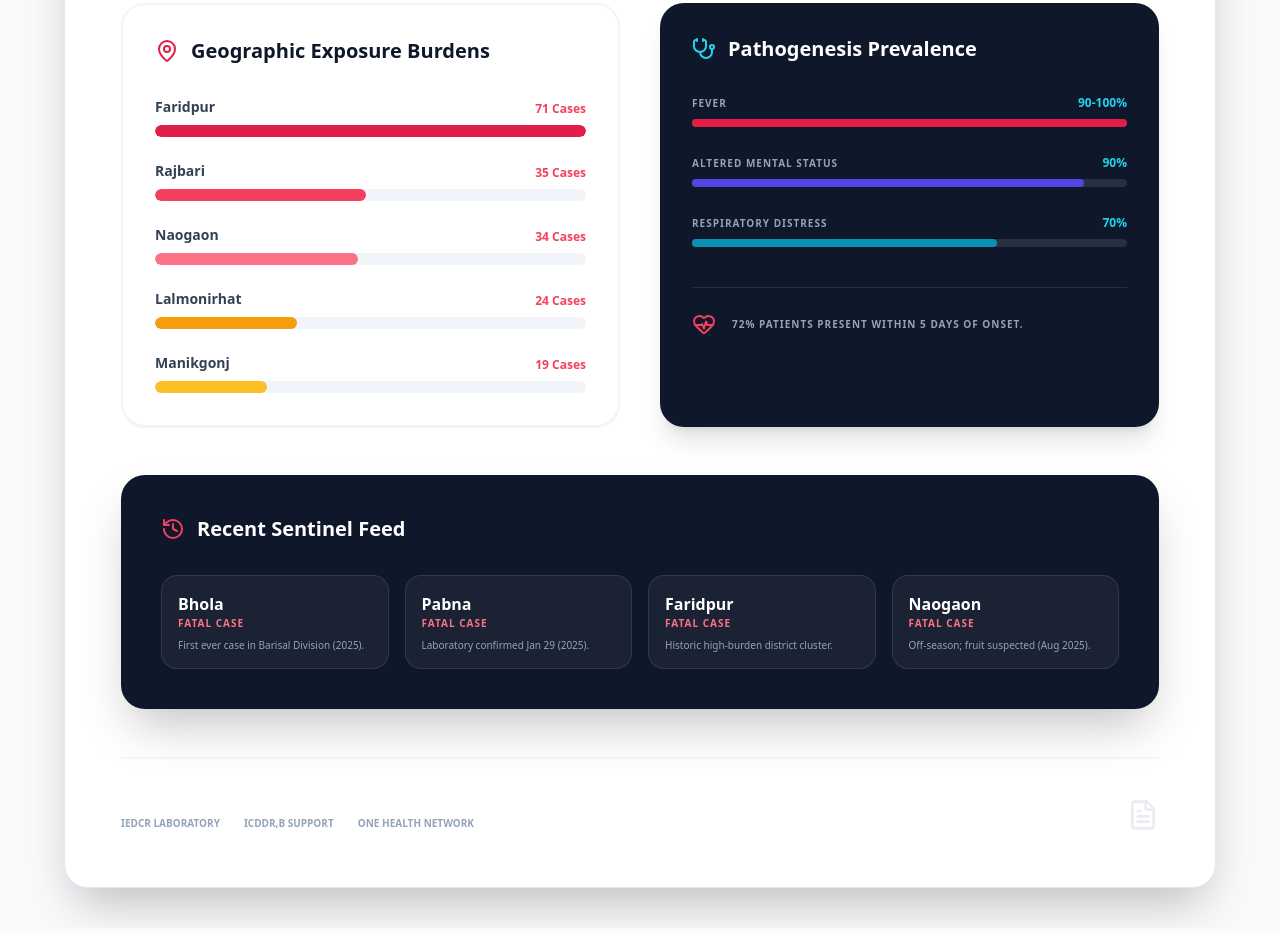
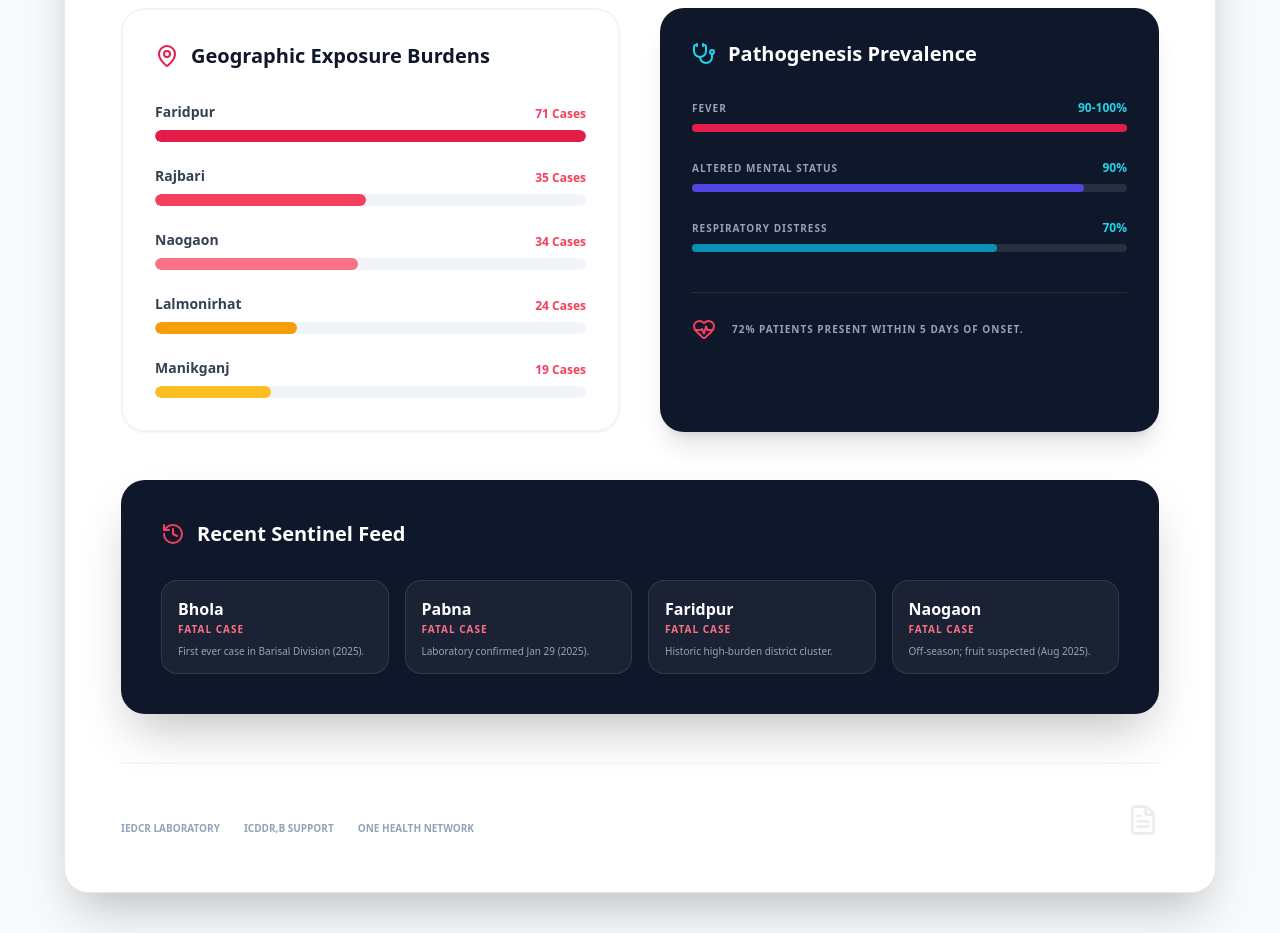
Before and after one commit to ahasan722/nipah-report, a plain HTML site: page Index.html in a window 1280 px wide. Shown: the part 542-1475 px from the top of the page. Drawn offline with nearby package versions, Linux system fonts and the light colour scheme.

Commit message:
Add files via upload

```diff
--- a/Index.html
+++ b/Index.html
@@ -14,9 +14,23 @@
             .print-shadow-none { box-shadow: none !important; border: none !important; }
             body { background-color: white !important; padding: 0 !important; }
         }
+        /* Custom scrollbar for better aesthetics */
+        ::-webkit-scrollbar {
+            width: 8px;
+        }
+        ::-webkit-scrollbar-track {
+            background: #f1f1f1;
+        }
+        ::-webkit-scrollbar-thumb {
+            background: #cbd5e1;
+            border-radius: 4px;
+        }
+        ::-webkit-scrollbar-thumb:hover {
+            background: #94a3b8;
+        }
     </style>
 </head>
-<body class="bg-slate-50 font-sans text-slate-900 p-4 md:p-10">
+<body class="bg-slate-50 font-sans text-slate-900 p-4 md:p-10 leading-relaxed">
 
     <!-- UI ACTIONS (Hidden on Print) -->
     <div class="max-w-6xl mx-auto mb-6 flex justify-between items-center no-print">
@@ -103,8 +117,8 @@
                         <div class="w-full h-3 bg-slate-100 rounded-full overflow-hidden"><div class="h-full bg-amber-500 rounded-full" style="width: 33%"></div></div>
                     </div>
                     <div class="space-y-2">
-                        <div class="flex justify-between items-end"><span class="text-sm font-bold text-slate-700">Manikgonj</span><span class="text-xs font-black text-rose-500">19 Cases</span></div>
-                        <div class="w-full h-3 bg-slate-100 rounded-full overflow-hidden"><div class="h-full bg-amber-400 rounded-full" style="width: 26%"></div></div>
+                        <div class="flex justify-between items-end"><span class="text-sm font-bold text-slate-700">Manikganj</span><span class="text-xs font-black text-rose-500">19 Cases</span></div>
+                        <div class="w-full h-3 bg-slate-100 rounded-full overflow-hidden"><div class="h-full bg-amber-400 rounded-full" style="width: 27%"></div></div>
                     </div>
                 </div>
             </div>
@@ -142,22 +156,22 @@
                 <i data-lucide="history" class="text-rose-500"></i> Recent Sentinel Feed
             </h3>
             <div class="grid grid-cols-1 md:grid-cols-4 gap-4">
-                <div class="p-4 bg-white/5 border border-white/10 rounded-2xl">
+                <div class="p-4 bg-white/5 border border-white/10 rounded-2xl transition-colors hover:bg-white/10">
                     <h4 class="text-base font-black">Bhola</h4>
                     <p class="text-[10px] text-rose-400 font-bold uppercase mb-2 tracking-widest">Fatal Case</p>
                     <p class="text-[10px] text-slate-400 font-medium leading-tight">First ever case in Barisal Division (2025).</p>
                 </div>
-                <div class="p-4 bg-white/5 border border-white/10 rounded-2xl">
+                <div class="p-4 bg-white/5 border border-white/10 rounded-2xl transition-colors hover:bg-white/10">
                     <h4 class="text-base font-black">Pabna</h4>
                     <p class="text-[10px] text-rose-400 font-bold uppercase mb-2 tracking-widest">Fatal Case</p>
                     <p class="text-[10px] text-slate-400 font-medium leading-tight">Laboratory confirmed Jan 29 (2025).</p>
                 </div>
-                <div class="p-4 bg-white/5 border border-white/10 rounded-2xl">
+                <div class="p-4 bg-white/5 border border-white/10 rounded-2xl transition-colors hover:bg-white/10">
                     <h4 class="text-base font-black">Faridpur</h4>
                     <p class="text-[10px] text-rose-400 font-bold uppercase mb-2 tracking-widest">Fatal Case</p>
                     <p class="text-[10px] text-slate-400 font-medium leading-tight">Historic high-burden district cluster.</p>
                 </div>
-                <div class="p-4 bg-white/5 border border-white/10 rounded-2xl">
+                <div class="p-4 bg-white/5 border border-white/10 rounded-2xl transition-colors hover:bg-white/10">
                     <h4 class="text-base font-black">Naogaon</h4>
                     <p class="text-[10px] text-rose-400 font-bold uppercase mb-2 tracking-widest">Fatal Case</p>
                     <p class="text-[10px] text-slate-400 font-medium leading-tight">Off-season; fruit suspected (Aug 2025).</p>
@@ -166,8 +180,8 @@
         </section>
 
         <!-- FOOTER -->
-        <footer class="pt-10 border-t-2 border-slate-100 flex justify-between items-end">
-            <div class="flex flex-wrap gap-x-6 gap-y-3 font-bold text-[10px] text-slate-400 uppercase">
+        <footer class="pt-10 border-t-2 border-slate-100 flex flex-col md:flex-row justify-between items-center md:items-end gap-6">
+            <div class="flex flex-wrap justify-center md:justify-start gap-x-6 gap-y-3 font-bold text-[10px] text-slate-400 uppercase">
                 <span>IEDCR Laboratory</span>
                 <span>icddr,b Support</span>
                 <span>One Health Network</span>
```
